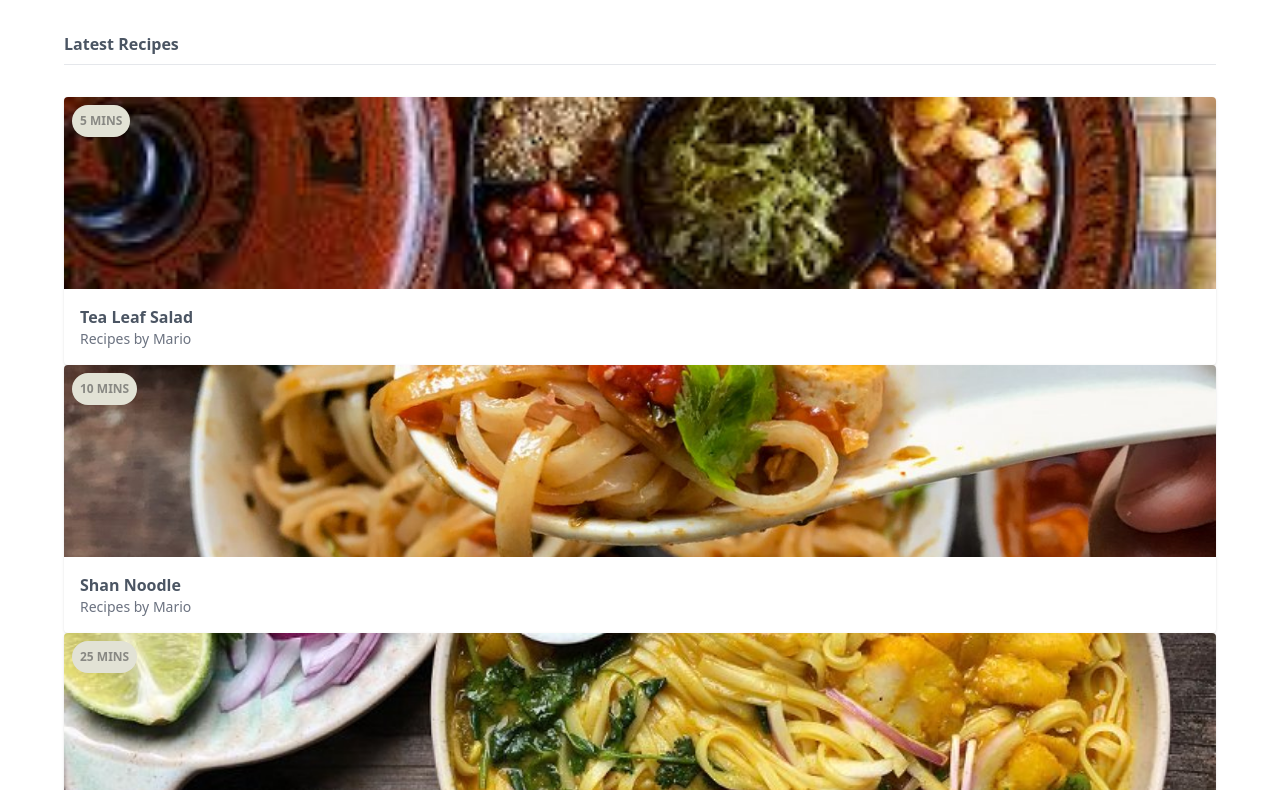
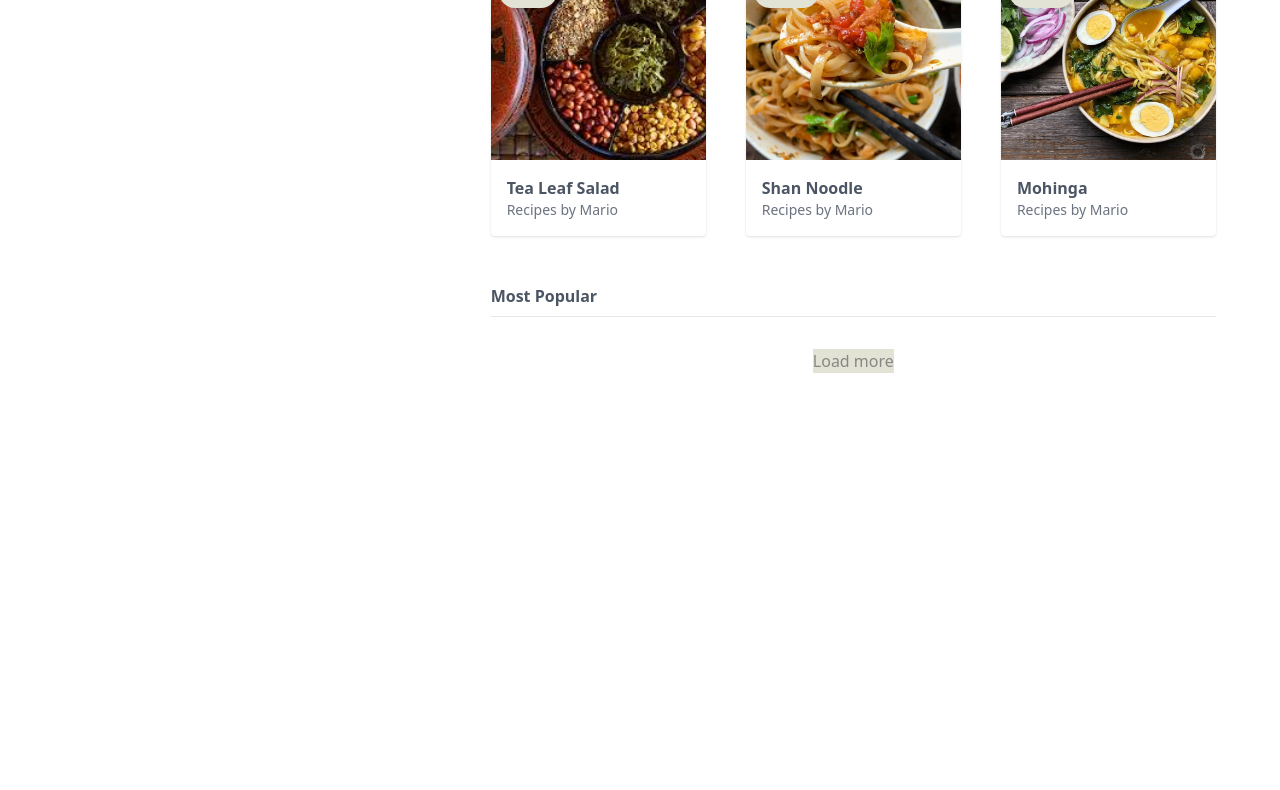
Before and after one commit to AungPhyoThant224/Tailwind-CSS, a website: page public/index.html in a window 1280 px wide. Shown: the part 285-1075 px from the top of the page. After the commit the page ends 800 px from the top, so only its background shows below. Drawn offline with Linux system fonts and the light colour scheme.

Commit message:
- Grids.

```diff
--- a/public/index.html
+++ b/public/index.html
@@ -7,8 +7,8 @@
     <link rel="stylesheet" href="style.css" />
   </head>
   <body class="text-gray-600 font-sans">
-    <div>
-      <div>
+    <div class="grid md:grid-cols-3">
+      <div class="md:col-span-1">
         <nav>
           <div>
             <h1 class="uppercase font-bold p-4 border-b border-gray-100">
@@ -32,7 +32,7 @@
           </ul>
         </nav>
       </div>
-      <main class="px-16 py-6">
+      <main class="px-16 py-6 md:col-span-2">
         <div class="flex justify-center md:justify-end">
           <a href="#" class="text-primary">Login</a>
           <a href="#" class="text-primary ml-2">Sign Up</a>
@@ -48,7 +48,7 @@
             Latest Recipes
           </h4>
 
-          <div class="mt-8">
+          <div class="mt-8 grid lg:grid-cols-3 gap-10">
             <div class="card">
               <img
                 src="./images/tealeaf-salad.jpeg"
```
Also changed, not shown: public/style.css.
